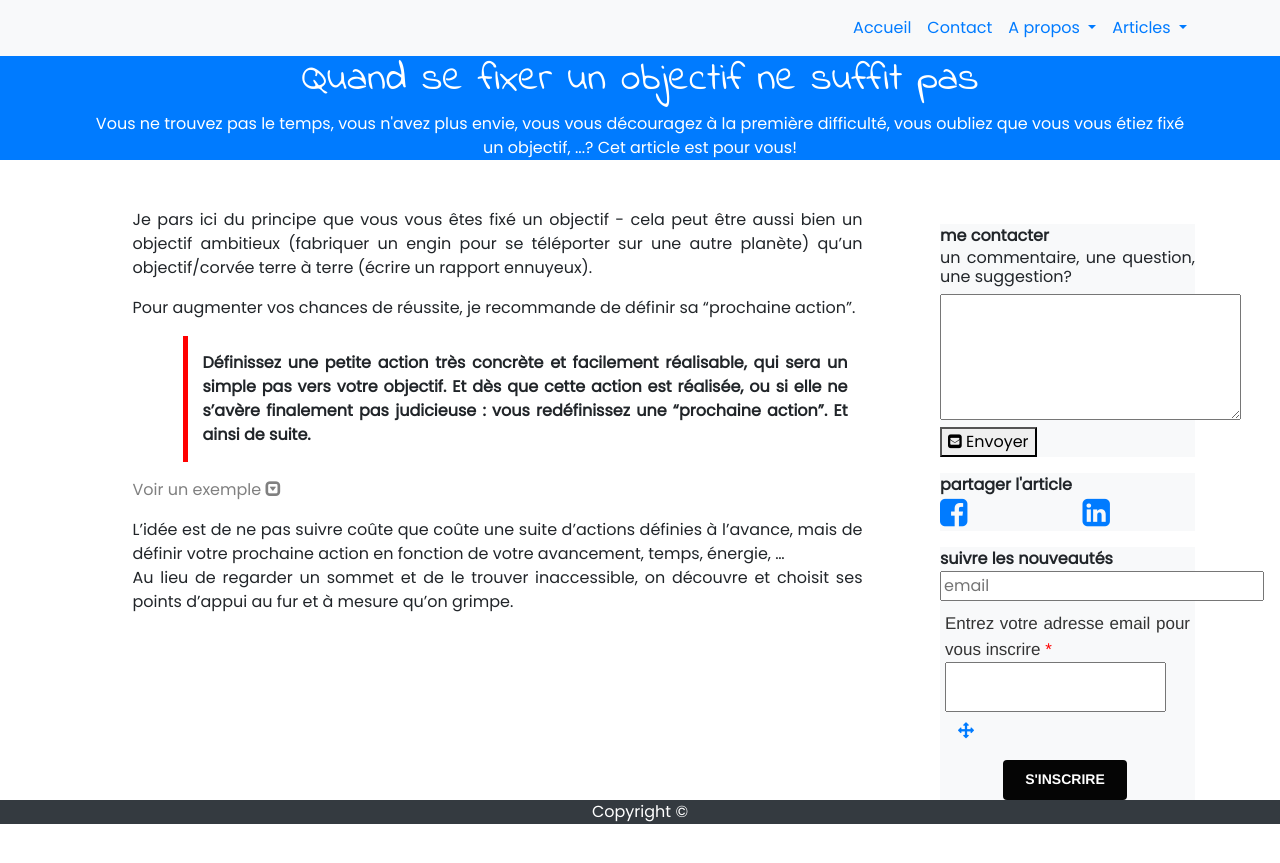
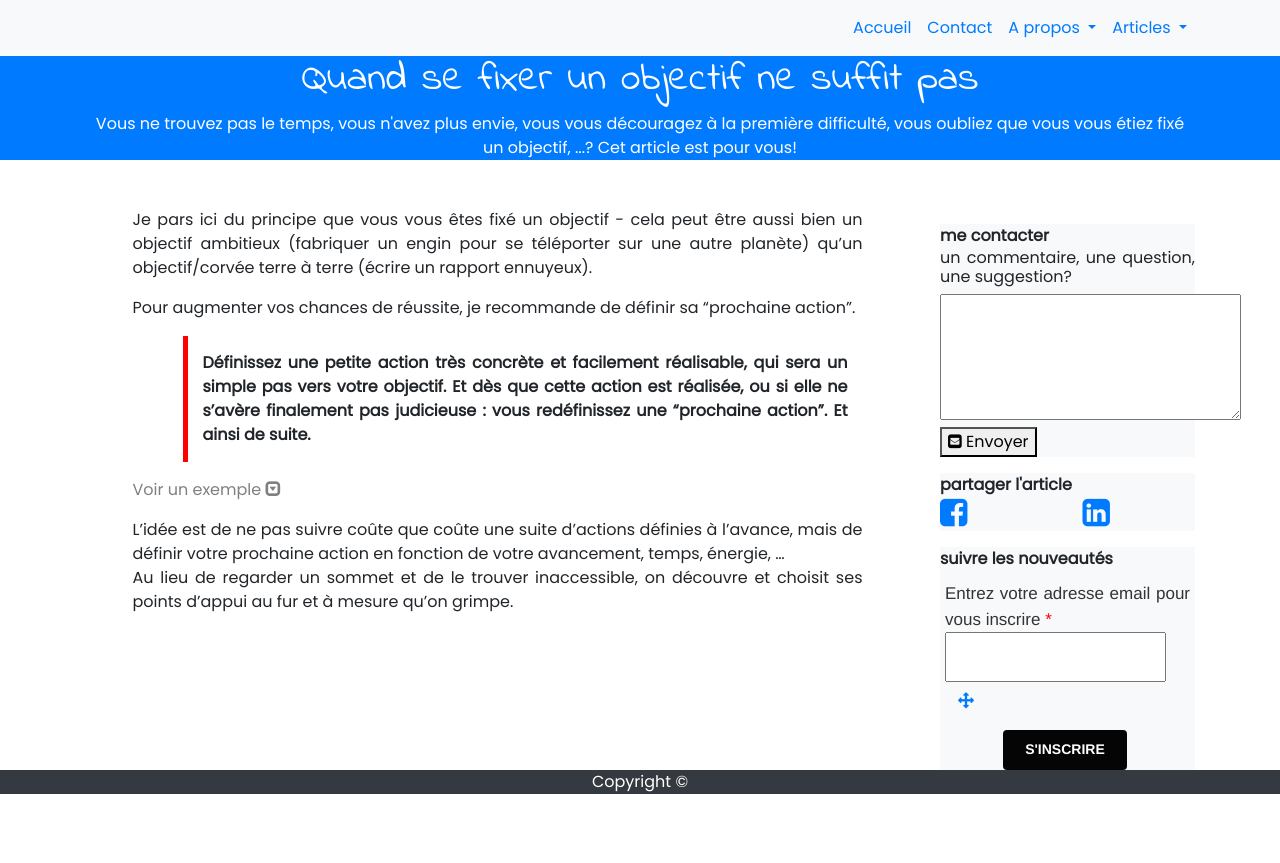
Before and after one commit to OrgaEvolutions/Nathoup.github.io, a Jekyll site: the page built from articles/prochaine_action.html, in a window 1280 px wide. Shown: the top 863 px of the page. Built offline with Jekyll 4.4.1, drawn with Linux system fonts in a browser that asks for light colours; nearby versions of some CDN libraries; some web fonts are replaced.

Commit message:
Update article.html

```diff
--- a/_layouts/article.html
+++ b/_layouts/article.html
@@ -57,14 +57,15 @@ layout: default
            <p><div class="bg-light">
             <div class="row"><div class="col"><b>suivre les nouveautés</b></div></div>
              <div class="row">
-               <div class="col-md-12"><!--<a href="http://eepurl.com/dkrbf9">newsletter</a>-->
+               <div class="col-md-12">
+		       <!--<a href="http://eepurl.com/dkrbf9">newsletter</a>-->
 
 
                   <!-- <div id="mc_embed_signup">
 			<form action="https://github.us17.list-manage.com/subscribe/post?u=c92282615c03ee7c88805781b&amp;id=42c312e904" method="post" id="mc-embedded-subscribe-form" name="mc-embedded-subscribe-form" class="validate" target="_blank" novalidate>
 			    <div id="mc_embed_signup_scroll">
 				<!--<label for="mce-EMAIL">S'abonner à la newsletter</label>-->
-				<input type="email" value="" name="EMAIL" class="email" id="mce-EMAIL" placeholder="email" required>
+				<!--<input type="email" value="" name="EMAIL" class="email" id="mce-EMAIL" placeholder="email" required>
 			    <!-- real people should not fill this in and expect good things - do not remove this or risk form bot signups-->
 			     <!-- <div style="position: absolute; left: -5000px;" aria-hidden="true"><input type="text" name="b_c92282615c03ee7c88805781b_42c312e904" tabindex="-1" value=""></div>
 			    <div class="clear"><input type="submit" value="S'abonner" name="subscribe" id="mc-embedded-subscribe" class="button"></div>
```
